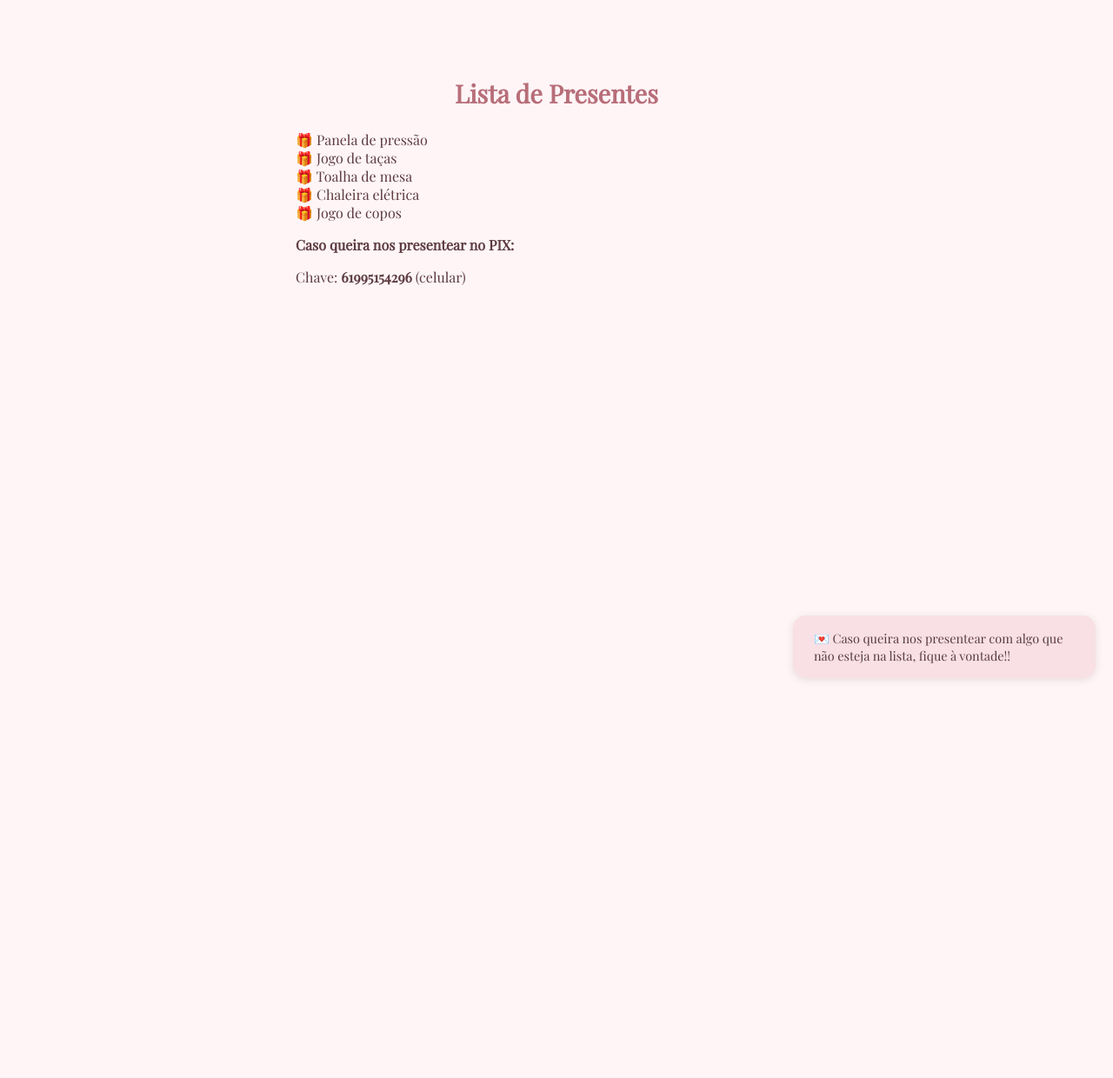
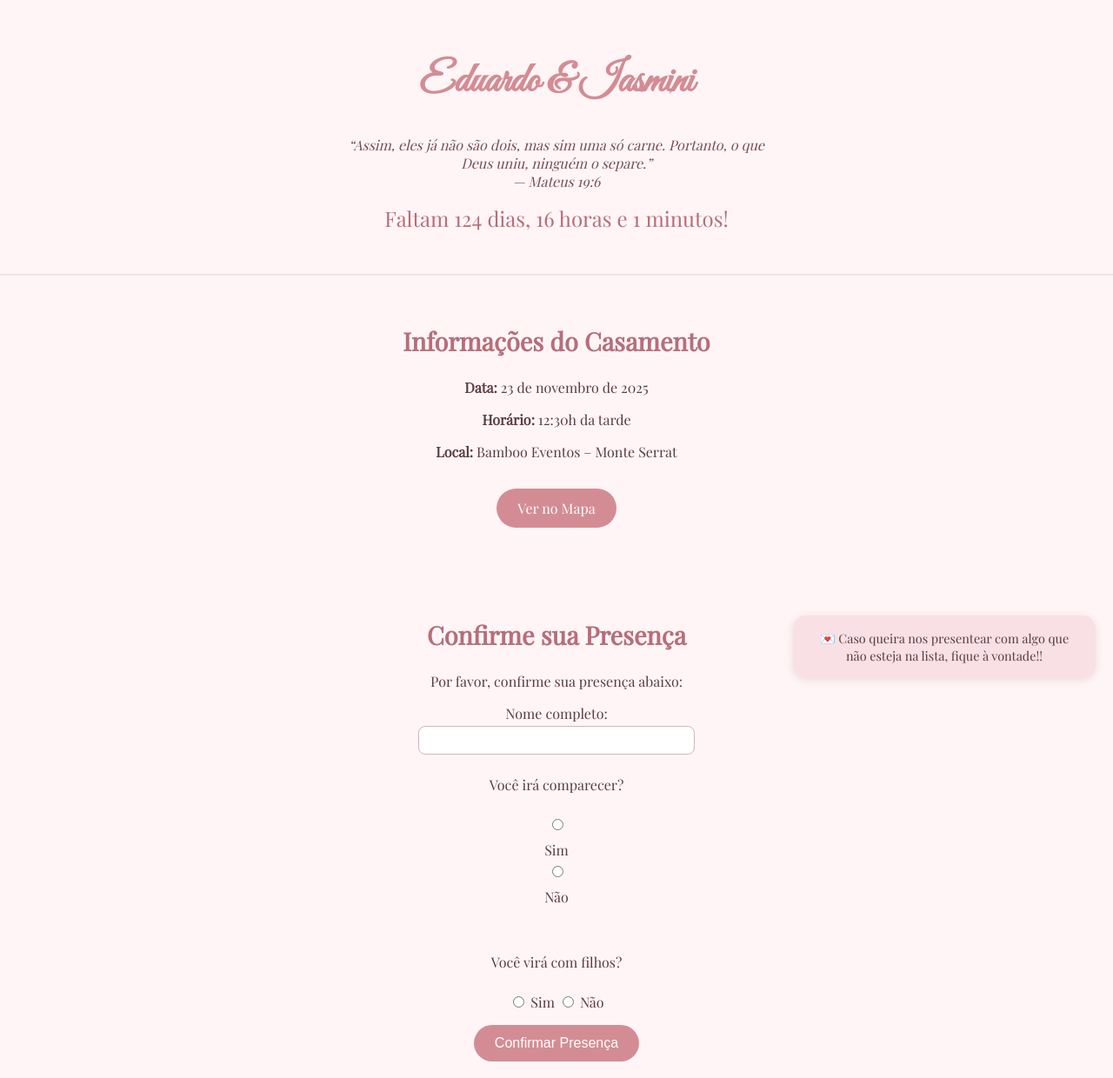
Before and after one commit to Katatau01/Edu-e-ias, a plain HTML site: page index.html in a window 1280 px wide. Shown: the top 1240 px of the page at 87% size. Before the commit the page ends 800 px from the top, so only its background shows below. Drawn offline with nearby package versions, Linux system fonts and the light colour scheme.

Commit message:
Update index.html

```diff
--- a/index.html
+++ b/index.html
@@ -2,34 +2,97 @@
 <html lang="pt-BR">
 <head>
   <meta charset="UTF-8" />
+  <meta name="viewport" content="width=device-width, initial-scale=1.0" />
   <title>Eduardo & Iasmini</title>
   <style>
     @import url('https://fonts.googleapis.com/css2?family=Great+Vibes&family=Playfair+Display&display=swap');
     body {
+      margin: 0;
       font-family: 'Playfair Display', serif;
       background-color: #FFF5F7;
       color: #5C3B40;
-      padding: 2rem;
-      margin: 0;
+      text-align: center;
+    }
+    header {
+      background-color: #FFF5F7;
+      padding: 2rem 1rem;
+      border-bottom: 2px solid #F8E0E5;
+    }
+    h1 {
+      font-size: 3rem;
+      color: #D48C94;
+      font-family: 'Great Vibes', cursive;
     }
     h2 {
-      font-family: 'Playfair Display', serif;
       color: #B76E79;
       font-size: 1.8rem;
-      text-align: center;
     }
-    .presentes {
+    .verse {
+      font-style: italic;
+      margin: 1rem auto;
+      max-width: 500px;
+      color: #7A4F55;
+    }
+    section {
       padding: 2rem 1rem;
-      max-width: 600px;
-      margin: auto;
     }
-    .presentes ul {
+    .countdown {
+      font-size: 1.5rem;
+      margin: 1rem 0;
+      color: #B76E79;
+    }
+    a.button, button.button {
+      display: inline-block;
+      background-color: #D48C94;
+      color: #fff;
+      padding: 0.75rem 1.5rem;
+      border-radius: 25px;
+      text-decoration: none;
+      margin: 1rem 0;
+      border: none;
+      cursor: pointer;
+      font-size: 1rem;
+      transition: background-color 0.3s ease;
+    }
+    a.button:hover, button.button:hover {
+      background-color: #B76E79;
+    }
+    input[type="text"], input[type="email"], input[type="number"] {
+      padding: 0.5rem;
+      width: 80%;
+      max-width: 300px;
+      margin-bottom: 1rem;
+      border-radius: 8px;
+      border: 1px solid #DAB2B7;
+      background-color: #fff;
+    }
+    label {
+      display: block;
+      margin: 0.5rem 0 0.25rem;
+      color: #5C3B40;
+    }
+    ul {
       list-style: none;
       padding: 0;
-      font-size: 1rem;
+      max-width: 400px;
+      margin: auto;
+      text-align: left;
     }
-    .presentes li::before {
+    li::before {
       content: "🎁 ";
+    }
+    footer {
+      margin-top: 3rem;
+      padding: 2rem;
+      background: #F8E0E5;
+      font-size: 0.9rem;
+      color: #5C3B40;
+    }
+    .save-the-date {
+      font-family: 'Great Vibes', cursive;
+      font-size: 2rem;
+      color: #D48C94;
+      margin-top: 2rem;
     }
     .lembrete-presente {
       position: fixed;
@@ -51,16 +114,74 @@
   </style>
 </head>
 <body>
+  <header>
+    <h1>Eduardo & Iasmini</h1>
+    <p class="verse">“Assim, eles já não são dois, mas sim uma só carne. Portanto, o que Deus uniu, ninguém o separe.”<br>— Mateus 19:6</p>
+    <div class="countdown" id="countdown"></div>
+  </header>
+
+  <section class="info">
+    <h2>Informações do Casamento</h2>
+    <p><strong>Data:</strong> 23 de novembro de 2025</p>
+    <p><strong>Horário:</strong> 12:30h da tarde</p>
+    <p><strong>Local:</strong> Bamboo Eventos – Monte Serrat</p>
+    <a class="button" href="https://www.google.com/maps/search/Bamboo+Eventos+Monte+Serrat" target="_blank">Ver no Mapa</a>
+  </section>
+
+  <section class="rsvp">
+    <h2>Confirme sua Presença</h2>
+    <p id="mensagem-convidado">Por favor, confirme sua presença abaixo:</p>
+    <form action="https://formsubmit.co/cdossantoseduardofelipe@gmail.com" method="POST">
+      <input type="hidden" name="_subject" value="Confirmação de presença no casamento" />
+      <input type="hidden" name="_captcha" value="false" />
+      <label for="nome">Nome completo:</label>
+      <input type="text" id="nome" name="nome" readonly required />
+      <label>Você irá comparecer?</label><br>
+      <input type="radio" id="sim" name="presenca" value="Sim" required />
+      <label for="sim">Sim</label>
+      <input type="radio" id="nao" name="presenca" value="Não" />
+      <label for="nao">Não</label>
+      <br><br>
+      <label>Você virá com filhos?</label><br>
+      <input type="radio" name="temFilhos" value="Sim" onclick="document.getElementById('qtdCriancas').style.display='block'"> Sim
+      <input type="radio" name="temFilhos" value="Não" onclick="document.getElementById('qtdCriancas').style.display='none'"> Não
+      <div id="qtdCriancas" style="display:none;">
+        <label for="criancas">Quantidade de crianças:</label>
+        <input type="number" id="criancas" name="quantidade_criancas" min="1" max="10">
+      </div>
+      <br>
+      <button type="submit" class="button">Confirmar Presença</button>
+    </form>
+  </section>
+
+  <section class="transicao">
+    <h2>A seguir, nossa sugestão de presentes:</h2>
+  </section>
 
   <section class="presentes">
     <h2>Lista de Presentes</h2>
     <ul>
       <li>Panela de pressão</li>
+      <li>Formas e assadeiras</li>
       <li>Jogo de taças</li>
-      <li>Toalha de mesa</li>
       <li>Chaleira elétrica</li>
+      <li>Jarra de suco</li>
+      <li>Porta temperos</li>
+      <li>Garrafa térmica</li>
+      <li>Toalhas de banho</li>
+      <li>Kit de lençol (casal)</li>
+      <li>Jogo de facas</li>
+      <li>Conjunto de xícaras</li>
+      <li>Boleira</li>
       <li>Jogo de copos</li>
-      <!-- ... outras opções aqui ... -->
+      <li>Kit de utensílios</li>
+      <li>Kit de tapete de banheiro</li>
+      <li>Cortina para sala c/ varão</li>
+      <li>Kit de travesseiros</li>
+      <li>Escorredor de pia (alumínio)</li>
+      <li>Jogo de panos de pratos</li>
+      <li>Saboneteira</li>
+      <li><strong>Toalha de mesa</strong></li>
     </ul>
     <p><strong>Caso queira nos presentear no PIX:</strong></p>
     <p>Chave: <strong>61995154296</strong> (celular)</p>
@@ -70,7 +191,44 @@
     💌 Caso queira nos presentear com algo que não esteja na lista, fique à vontade!!
   </div>
 
+  <footer>
+    <p>Com carinho, Eduardo & Iasmini ❤️</p>
+    <p>Nos vemos no grande dia!</p>
+    <div class="save-the-date">Save the Date</div>
+  </footer>
+
   <script>
+    const weddingDate = new Date("2025-11-23T12:30:00").getTime();
+    const countdownEl = document.getElementById("countdown");
+
+    function updateCountdown() {
+      const now = new Date().getTime();
+      const diff = weddingDate - now;
+      if (diff <= 0) {
+        countdownEl.textContent = "É hoje o grande dia!";
+        return;
+      }
+      const days = Math.floor(diff / (1000 * 60 * 60 * 24));
+      const hours = Math.floor((diff % (1000 * 60 * 60 * 24)) / (1000 * 60 * 60));
+      const minutes = Math.floor((diff % (1000 * 60 * 60)) / (1000 * 60));
+      countdownEl.textContent = `Faltam ${days} dias, ${hours} horas e ${minutes} minutos!`;
+    }
+
+    function preencherNomeConvidado() {
+      const urlParams = new URLSearchParams(window.location.search);
+      const nome = urlParams.get('convidado');
+      if (nome) {
+        document.getElementById('nome').value = decodeURIComponent(nome);
+        document.getElementById('mensagem-convidado').textContent = `Olá ${nome}, por favor, confirme sua presença abaixo:`;
+      }
+    }
+
+    document.addEventListener("DOMContentLoaded", function () {
+      updateCountdown();
+      setInterval(updateCountdown, 60000);
+      preencherNomeConvidado();
+
+      // Mostrar lembrete flutuante ao visualizar a seção de presentes
       const lembrete = document.getElementById("lembretePresente");
       const presentesSection = document.querySelector(".presentes");
 
@@ -80,14 +238,14 @@
             lembrete.style.display = "block";
             lembrete.style.opacity = "1";
           } else {
-          lembrete.style.display = "none";
             lembrete.style.opacity = "0";
+            setTimeout(() => lembrete.style.display = "none", 500);
           }
         });
       }, { threshold: 0.5 });
 
       observer.observe(presentesSection);
+    });
   </script>
-
 </body>
 </html>
```
Lines whose indentation alone changed are shown as unchanged.
